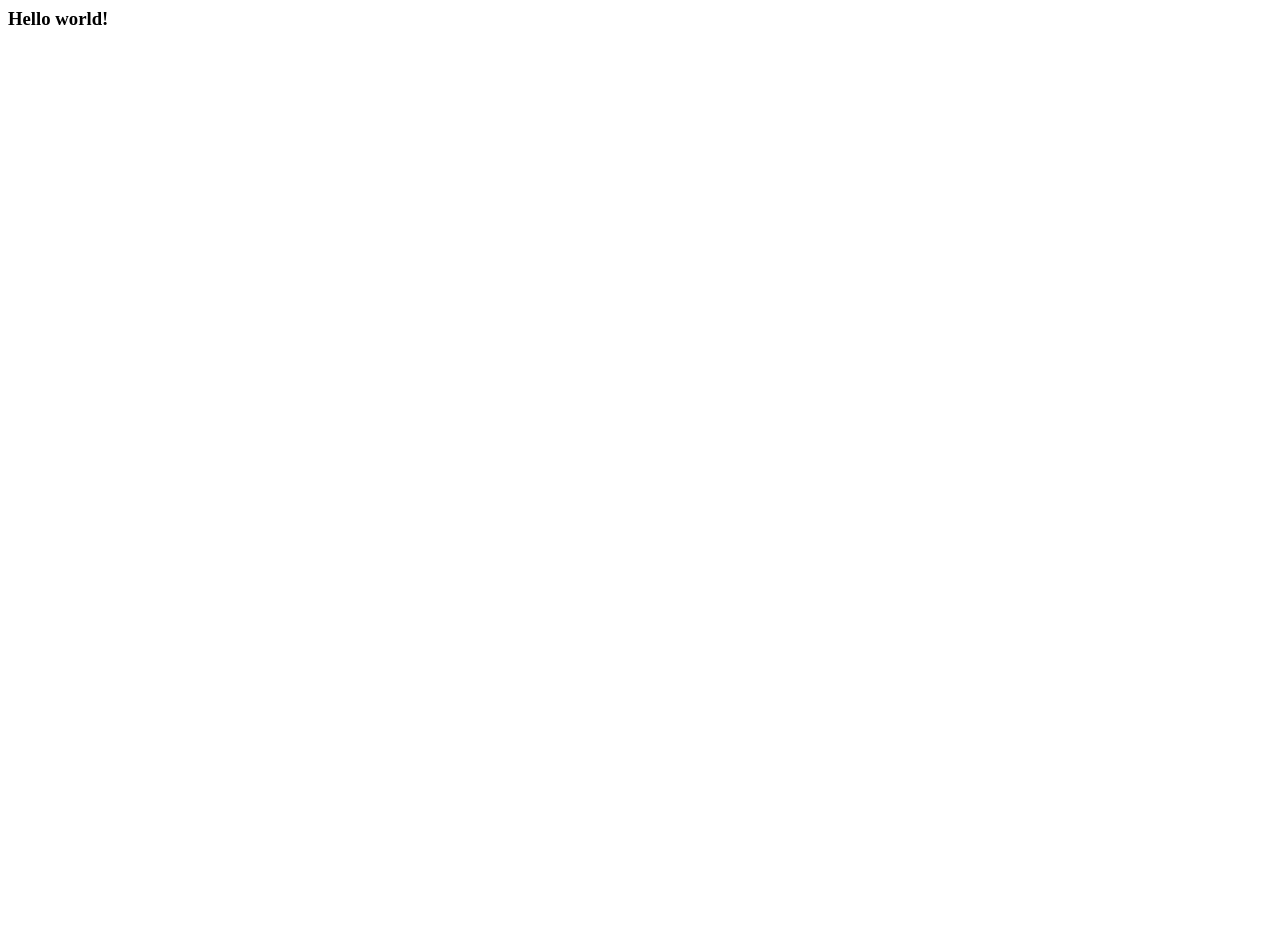
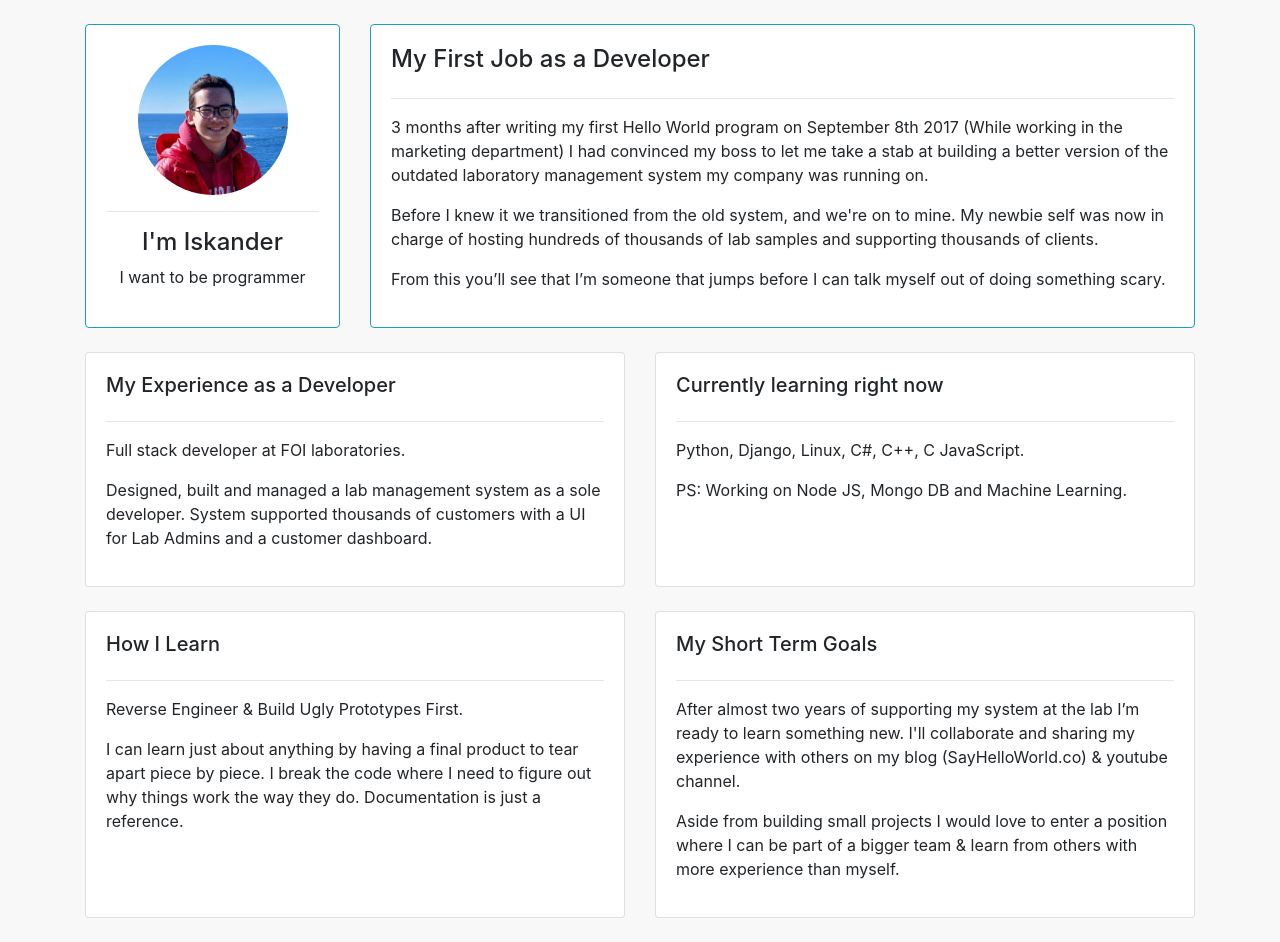
Before and after one commit to Attila1617/portfolio-website, a Django app: page / in a window 1280 px wide. Before the commit the page is almost empty. Before the commit the page ends 25 px from the top, so only its background shows below. Run offline with Django 4.2, Linux system fonts and the light colour scheme; some libraries are stand-ins or nearby versions.

Commit message:
Well, not bad.

```diff
--- a/portfolio-website/main/templates/main/home.html
+++ b/portfolio-website/main/templates/main/home.html
@@ -1 +1,85 @@
-<h3>Hello world!</h3>
+{% load static %}
+
+<!DOCTYPE HTML>
+<html>
+<head>
+	<title>Iskander Siranov</title>
+	<link href="{% static '/css/main.css'  %}" rel="stylesheet" type="text/css">
+	<link rel="stylesheet" href="https://stackpath.bootstrapcdn.com/bootstrap/4.3.1/css/bootstrap.min.css" integrity="sha384-ggOyR0iXCbMQv3Xipma34MD+dH/1fQ784/j6cY/iJTQUOhcWr7x9JvoRxT2MZw1T" crossorigin="anonymous">
+
+</head>
+<body>
+	<br>
+	<div class="container">
+		<div class="row">
+			<div class="col-md-3">
+				<div class="card card-body h-100  border-info" id="profile-wrapper">
+					<img id="profile-pic" src="{% static 'images/102162500.jpeg' %}" >
+					<hr>
+					<h4>I'm Iskander</h4>
+					<p>I want to be programmer</p>
+				</div>
+			</div>
+
+			<div class="col-md-9">
+				<div class="card card-body h-100  border-info">
+					<h4>My First Job as a Developer</h4>
+					<hr>
+					<p>3 months after writing my first Hello World program on September 8th 2017 (While working in the marketing department) I had convinced my boss to let me take a stab at building a better version of the outdated laboratory management system my company was running on.</p>
+
+					<p>Before I knew it we transitioned from the old system, and we're on to mine. My newbie self was now in charge of hosting hundreds of thousands of lab samples and supporting thousands of clients.</p>
+
+					<p>From this you’ll see that I’m someone that jumps before I can talk myself out of doing something scary.</p>
+
+
+				</div>
+			</div>
+		</div>
+		<br>
+		<div class="row">
+			<div class="col-md-6">
+				<div class="card card-body h-100">
+					<h5>My Experience as a Developer</h5>
+					<hr>
+					<p>Full stack developer at FOI laboratories.</p>
+					<p>Designed, built and managed a lab management system as a sole developer. System supported thousands of customers with a UI for Lab Admins and a customer dashboard.</p>
+					</div>
+			</div>
+
+			<div class="col-md-6">
+				<div class="card card-body h-100">
+					<h5>Currently learning right now</h5>
+					<hr>
+					<p>Python, Django, Linux, C#, C++, C JavaScript.</p>
+					<p>PS: Working on Node JS, Mongo DB and Machine Learning.</p>
+				</div>
+			</div>
+		</div>
+		<br>
+		<div class="row">
+			<div class="col-md-6">
+				<div class="card card-body h-100">
+					<h5>How I Learn</h5>
+					<hr>
+					<p>Reverse Engineer & Build Ugly Prototypes First.</p>
+
+					<p>I can learn just about anything by having a final product to tear apart piece by piece. I break the code where I need to figure out why things work the way they do. Documentation is just a reference.</p>
+				</div>
+			</div>
+
+			<div class="col-md-6">
+				<div class="card card-body h-100">
+					<h5>My Short Term Goals</h5>
+				<hr>
+				<p>After almost two years of supporting my system at the lab I’m ready to learn something new. I'll collaborate and sharing my experience with others on my blog (SayHelloWorld.co) & youtube channel.</p>
+				<p>Aside from building small projects I would love to enter a position where I can be part of a bigger team & learn from others with more experience than myself.</p>
+
+				</div>
+			</div>
+		</div>
+		<br>
+	</div>
+
+
+</body>
+</html>
--- /dev/null
+++ b/portfolio-website/visuals/css/main.css
@@ -0,0 +1,31 @@
+body{
+	background-color:#F8F8F8!important;
+}
+
+#profile-wrapper{
+	text-align: center;
+}
+
+#profile-pic{
+	width:150px;
+	height: 150px;
+	border-radius: 50%;
+	margin-left: auto;
+  	margin-right: auto;
+}
+
+ul{
+	padding: 0;
+    list-style-type: none;
+}
+
+
+.social-links ul, li{
+	list-style-type:none;
+	display: inline-block;
+}
+
+.social{
+	width:20px;
+	height: 20px;
+}
```
Also changed, not shown: portfolio-website/portfolio-website/settings.py (+6 -2 lines), portfolio-website/visuals/images/102162500.jpeg (added).
